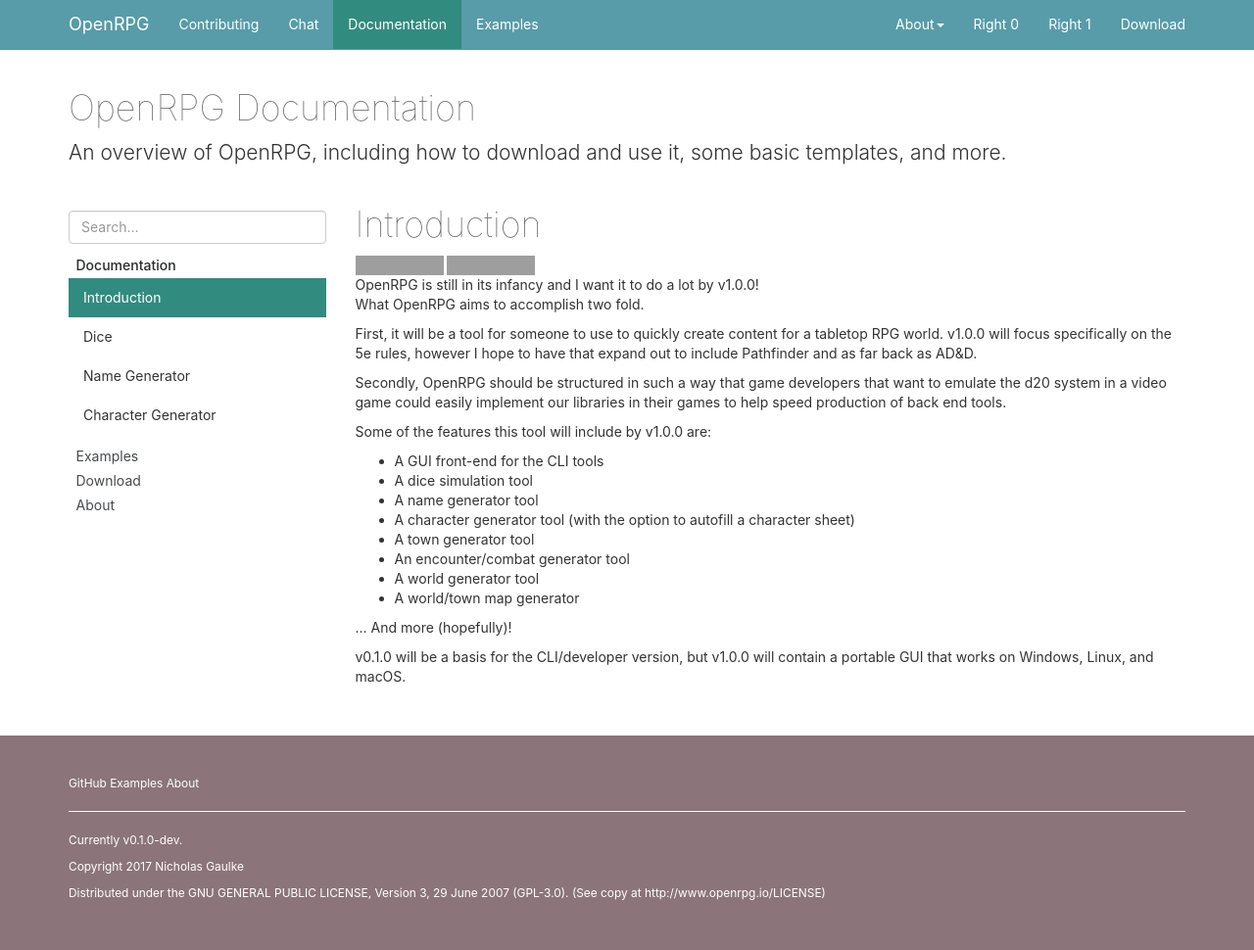
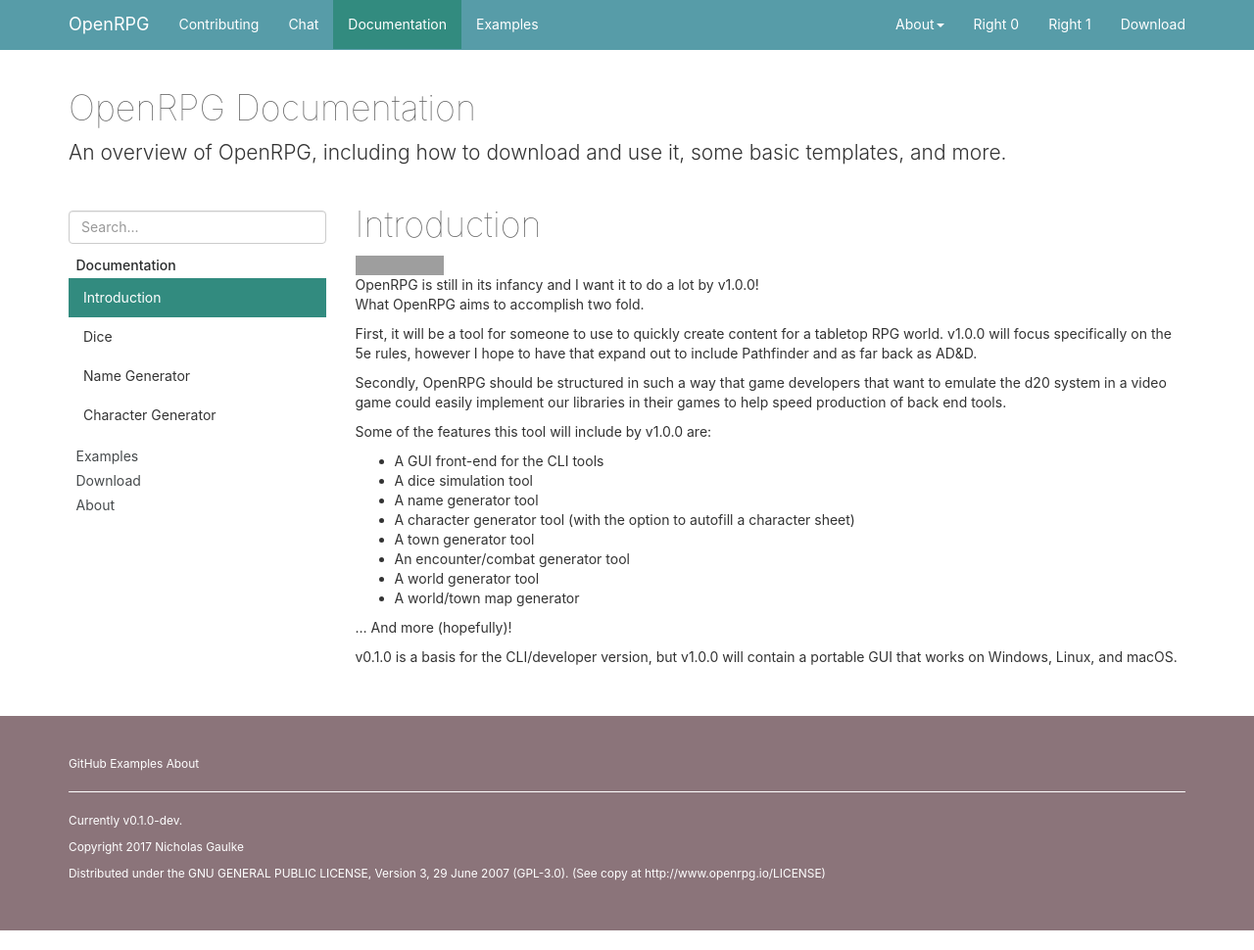
Before and after one commit to incomingstick/OpenRPG, a Jekyll site: the page built from docs/documentation/introduction.md, in a window 1280 px wide. Shown: the whole page at 98% size. Built offline with Jekyll 4.4.1, drawn with Linux system fonts in a browser that asks for light colours; nearby versions of some CDN libraries; grey boxes are pictures that could not be loaded.

Commit message:
fixed layout of introduction.md

```diff
--- a/docs/documentation/introduction.md
+++ b/docs/documentation/introduction.md
@@ -9,7 +9,8 @@
 <!-- Copied from README.md -->
 
 [![Build Status](https://travis-ci.org/incomingstick/OpenRPG.svg?branch=master)](https://travis-ci.org/incomingstick/OpenRPG)
-[![Discord Chat](https://img.shields.io/badge/chat-on%20discord-blue.svg)](https://discord.gg/vdwKeZg)
+<!-- not needed on website [![Discord Chat](https://img.shields.io/badge/chat-on%20discord-blue.svg)](https://discord.gg/vdwKeZg) -->
+<br>
 OpenRPG is still in its infancy and I want it to do a lot by v1.0.0!
 What OpenRPG aims to accomplish two fold.
 
@@ -22,17 +23,17 @@
 that want to emulate the d20 system in a video game could easily implement
 our libraries in their games to help speed production of back end tools.
 
-Some of the features this tool will include by v1.0.0 are:
-- A GUI front-end for the CLI tools
-- A dice simulation tool
-- A name generator tool
-- A character generator tool (with the option to autofill a character sheet)
-- A town generator tool
-- An encounter/combat generator tool
-- A world generator tool
-- A world/town map generator
+Some of the features this tool will include by v1.0.0 are:<br>
+- A GUI front-end for the CLI tools<br>
+- A dice simulation tool<br>
+- A name generator tool<br>
+- A character generator tool (with the option to autofill a character sheet)<br>
+- A town generator tool<br>
+- An encounter/combat generator tool<br>
+- A world generator tool<br>
+- A world/town map generator<br>
 
 ... And more (hopefully)!
 
-v0.1.0 will be a basis for the CLI/developer version, but v1.0.0 will contain a
+v0.1.0 is a basis for the CLI/developer version, but v1.0.0 will contain a
 portable GUI that works on Windows, Linux, and macOS.
```
Also changed, not shown: docs/examples/test.md (renamed from docs/examples/example.md).
